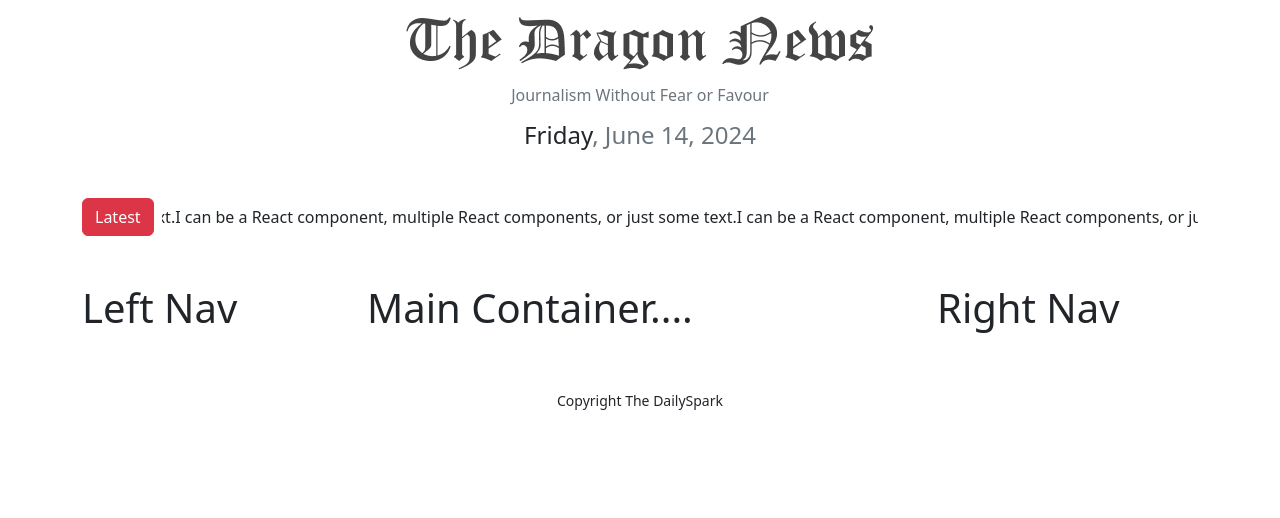
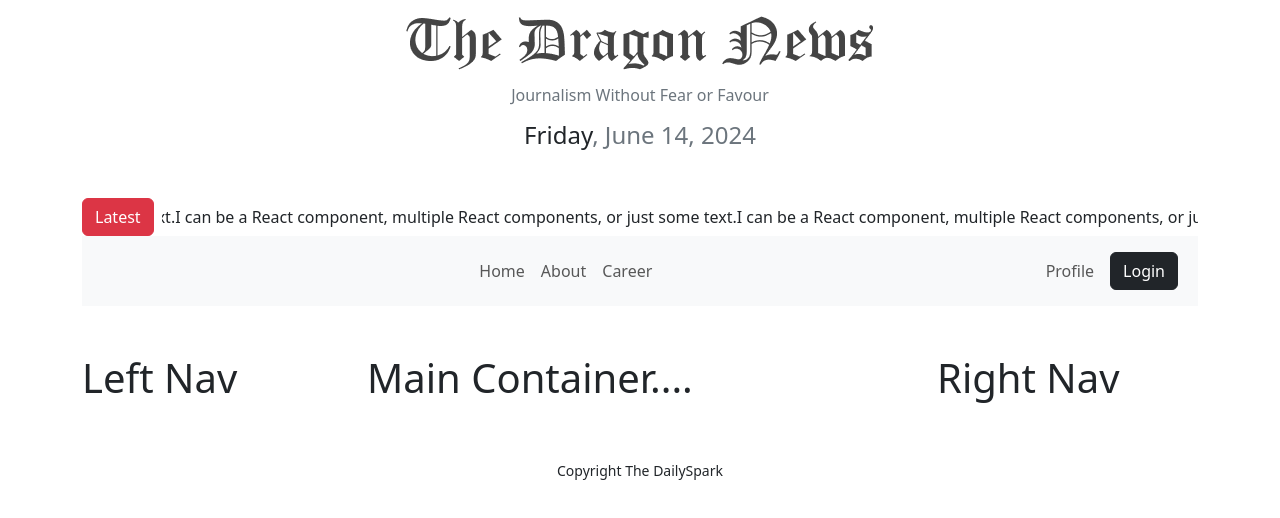
Before and after one commit to galibmia/the-daily-spark, a React (Vite) app: page / in a window 1280 px wide. Shown: the top 518 px of the page. Built offline with nearby package versions, Linux system fonts and the light colour scheme.

Commit message:
Header sections navbar added

```diff
--- a/src/pages/Shared/Header/Header.jsx
+++ b/src/pages/Shared/Header/Header.jsx
@@ -1,7 +1,7 @@
 import React from 'react';
 import logo from '../../../assets/logo.png'
 import moment from 'moment';
-import { Button, Container } from 'react-bootstrap';
+import { Button, Container, Nav, Navbar } from 'react-bootstrap';
 import Marquee from "react-fast-marquee";
 
 
@@ -17,8 +17,28 @@
             <div className='d-flex gap-2'>
                 <Button variant="danger">Latest</Button>
                 <Marquee speed={100}>
-                I can be a React component, multiple React components, or just some text.I can be a React component, multiple React components, or just some text.
+                    I can be a React component, multiple React components, or just some text.I can be a React component, multiple React components, or just some text.
                 </Marquee>
+            </div>
+            <div>
+                <Navbar collapseOnSelect expand="lg" className="bg-body-tertiary">
+                    <Container className='align-items-center'>
+                        <Navbar.Toggle aria-controls="responsive-navbar-nav" />
+                        <Navbar.Collapse id="responsive-navbar-nav">
+                            <Nav className="mx-auto">
+                                <Nav.Link href="#features">Home</Nav.Link>
+                                <Nav.Link href="#features">About</Nav.Link>
+                                <Nav.Link href="#pricing">Career</Nav.Link>
+                            </Nav>
+                            <Nav className='align-items-lg-center'>
+                                <Nav.Link href="#deets">Profile</Nav.Link>
+                                <Nav.Link eventKey={2} href="#memes">
+                                <Button variant="dark">Login</Button>
+                                </Nav.Link>
+                            </Nav>
+                        </Navbar.Collapse>
+                    </Container>
+                </Navbar>
             </div>
         </Container>
     );
```
